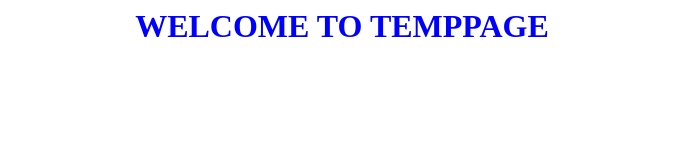
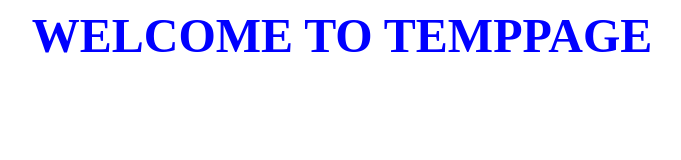
Before and after one commit to vinny792/temp, a plain HTML site: page index.html in a window 1280 px wide. Shown: the whole page, without its empty margins (298-979 px from the left). Drawn offline with Linux system fonts and the light colour scheme.

Commit message:
Update index.html

```diff
--- a/index.html
+++ b/index.html
@@ -1,7 +1,7 @@
 <HTML>
     <body>
         <div align="center"; size="30">
-         <h1><font color="blue">WELCOME TO TEMPPAGE</font></h1>
+         <h1><font color="blue"; size="30">WELCOME TO TEMPPAGE</font></h1>
         </div>
     </body>
 </HTML>
```
